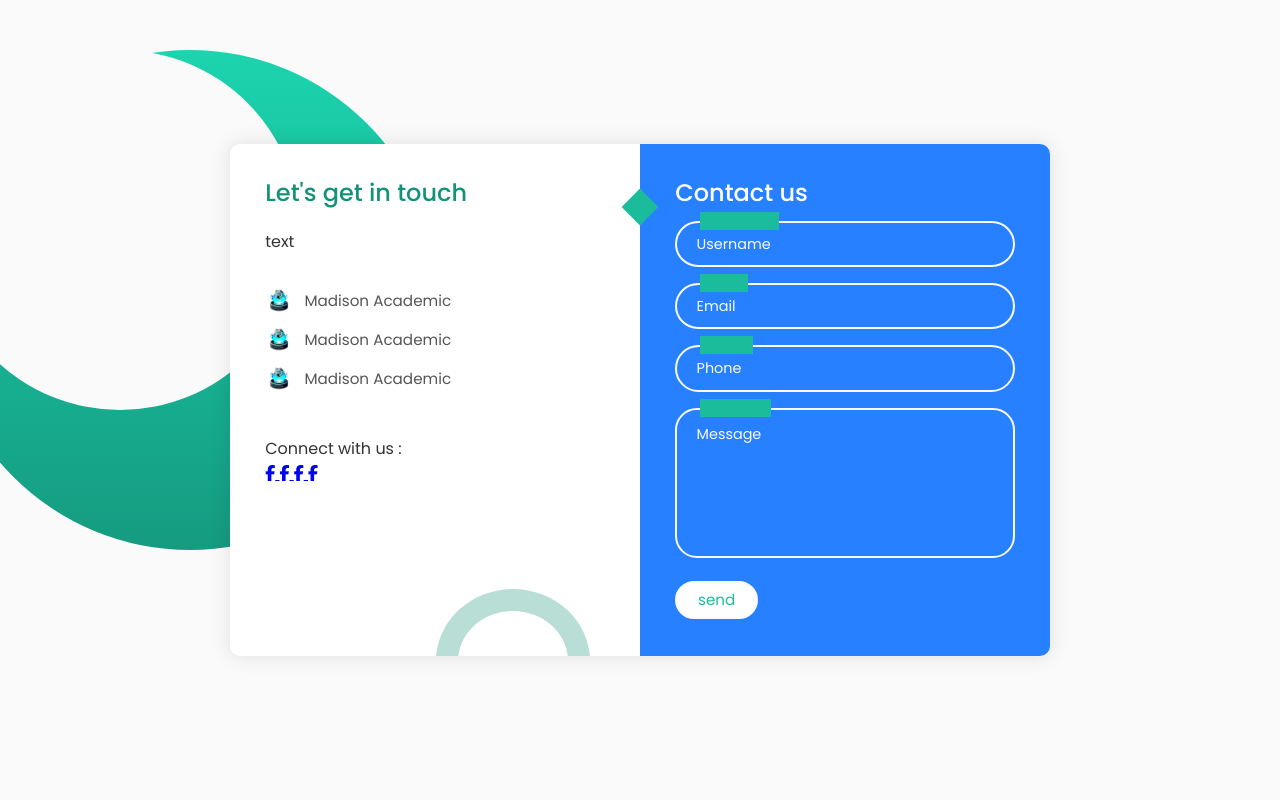
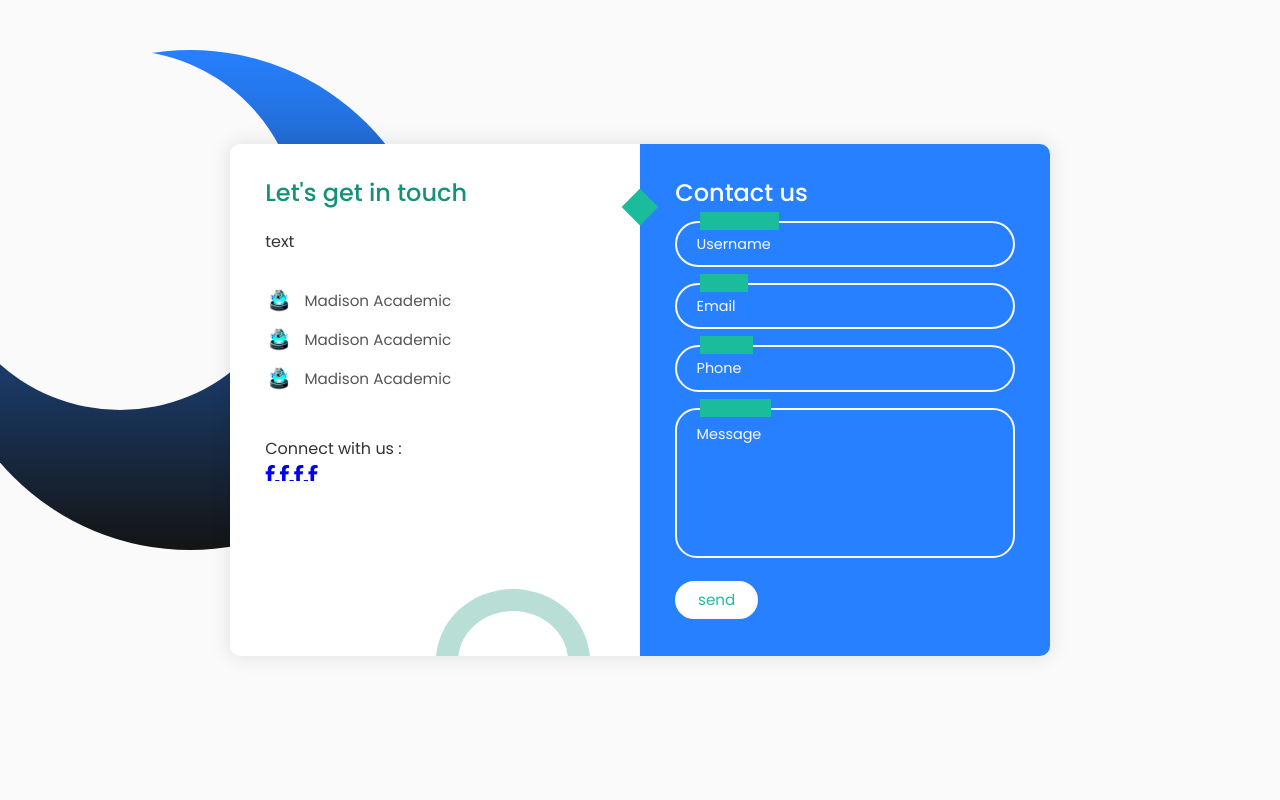
Before and after one commit to EverGalarza-code/HP-Final, a PHP site: page /contact.php in a window 1280 px wide. Run offline with PHP 8.4, Linux system fonts and the light colour scheme; some libraries are stand-ins or nearby versions.

Commit message:
update2
what the sigma

```diff
--- a/tablestyle.css
+++ b/tablestyle.css
@@ -247,7 +247,7 @@
     width: 35px;
     height: 35px;
     border-radius: 5px;
-    background: linear-gradient(45deg, #1abc9c, #149279);
+    background: linear-gradient(45deg, #2680FF, #141414);
     color: #fff;
     text-align: center;
     line-height: 35px;
@@ -276,7 +276,7 @@
     width: 500px;
     height: 500px;
     border-radius: 50%;
-    background: linear-gradient(to bottom, #1cd4af, #159b80);
+    background: linear-gradient(to bottom, #2680FF, #141414);
     bottom: 50%;
     right: 50%;
     transform: translate(-40%, 30%);
```
